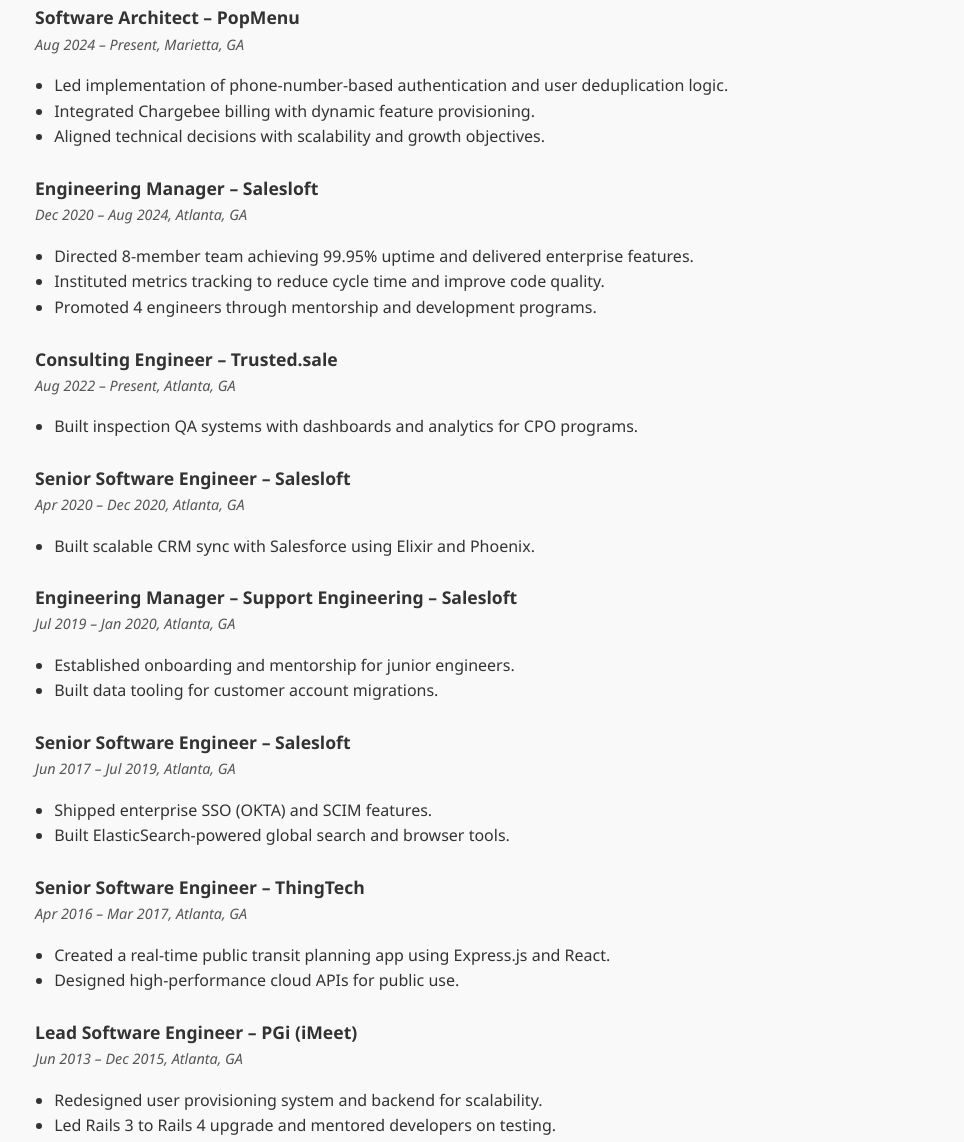
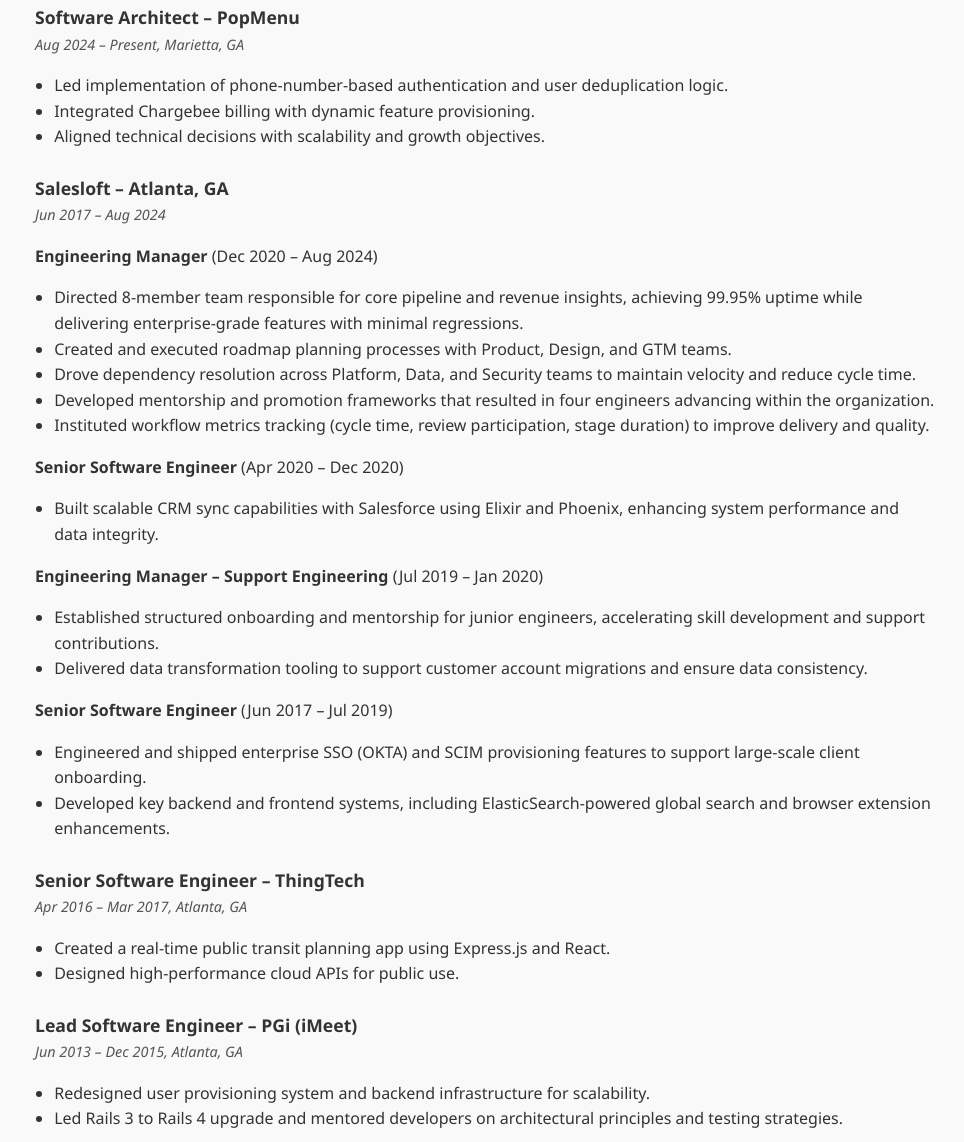
Before and after one commit to mikeodell77/mikeodell77.github.io, a plain HTML site: page index.html in a window 1280 px wide. Shown: the part 660-1802 px from the top of the page, without its empty margins (155-1119 px from the left). Drawn offline with Linux system fonts and the light colour scheme.

Commit message:
Update the salesloft section

```diff
--- a/index.html
+++ b/index.html
@@ -92,44 +92,32 @@
       </ul>
     </div>
     <div class="job">
-      <h3>Engineering Manager – Salesloft</h3>
-      <span>Dec 2020 – Aug 2024, Atlanta, GA</span>
-      <ul>
-        <li>Directed 8-member team achieving 99.95% uptime and delivered enterprise features.</li>
-        <li>Instituted metrics tracking to reduce cycle time and improve code quality.</li>
-        <li>Promoted 4 engineers through mentorship and development programs.</li>
-      </ul>
-    </div>
-    <div class="job">
-      <h3>Consulting Engineer – Trusted.sale</h3>
-      <span>Aug 2022 – Present, Atlanta, GA</span>
-      <ul>
-        <li>Built inspection QA systems with dashboards and analytics for CPO programs.</li>
-      </ul>
-    </div>
-
-    <div class="job">
-      <h3>Senior Software Engineer – Salesloft</h3>
-      <span>Apr 2020 – Dec 2020, Atlanta, GA</span>
-      <ul>
-        <li>Built scalable CRM sync with Salesforce using Elixir and Phoenix.</li>
-      </ul>
-    </div>
-    <div class="job">
-      <h3>Engineering Manager – Support Engineering – Salesloft</h3>
-      <span>Jul 2019 – Jan 2020, Atlanta, GA</span>
-      <ul>
-        <li>Established onboarding and mentorship for junior engineers.</li>
-        <li>Built data tooling for customer account migrations.</li>
-      </ul>
-    </div>
-    <div class="job">
-      <h3>Senior Software Engineer – Salesloft</h3>
-      <span>Jun 2017 – Jul 2019, Atlanta, GA</span>
-      <ul>
-        <li>Shipped enterprise SSO (OKTA) and SCIM features.</li>
-        <li>Built ElasticSearch-powered global search and browser tools.</li>
-      </ul>
+      <h3>Salesloft – Atlanta, GA</h3>
+      <span>Jun 2017 – Aug 2024</span>
+      <div style="margin-top: 0.5rem;">
+        <p><strong>Engineering Manager</strong> (Dec 2020 – Aug 2024)</p>
+        <ul>
+          <li>Directed 8-member team responsible for core pipeline and revenue insights, achieving 99.95% uptime while delivering enterprise-grade features with minimal regressions.</li>
+          <li>Created and executed roadmap planning processes with Product, Design, and GTM teams.</li>
+          <li>Drove dependency resolution across Platform, Data, and Security teams to maintain velocity and reduce cycle time.</li>
+          <li>Developed mentorship and promotion frameworks that resulted in four engineers advancing within the organization.</li>
+          <li>Instituted workflow metrics tracking (cycle time, review participation, stage duration) to improve delivery and quality.</li>
+        </ul>
+        <p><strong>Senior Software Engineer</strong> (Apr 2020 – Dec 2020)</p>
+        <ul>
+          <li>Built scalable CRM sync capabilities with Salesforce using Elixir and Phoenix, enhancing system performance and data integrity.</li>
+        </ul>
+        <p><strong>Engineering Manager – Support Engineering</strong> (Jul 2019 – Jan 2020)</p>
+        <ul>
+          <li>Established structured onboarding and mentorship for junior engineers, accelerating skill development and support contributions.</li>
+          <li>Delivered data transformation tooling to support customer account migrations and ensure data consistency.</li>
+        </ul>
+        <p><strong>Senior Software Engineer</strong> (Jun 2017 – Jul 2019)</p>
+        <ul>
+          <li>Engineered and shipped enterprise SSO (OKTA) and SCIM provisioning features to support large-scale client onboarding.</li>
+          <li>Developed key backend and frontend systems, including ElasticSearch-powered global search and browser extension enhancements.</li>
+        </ul>
+      </div>
     </div>
     <div class="job">
       <h3>Senior Software Engineer – ThingTech</h3>
@@ -143,8 +131,15 @@
       <h3>Lead Software Engineer – PGi (iMeet)</h3>
       <span>Jun 2013 – Dec 2015, Atlanta, GA</span>
       <ul>
-        <li>Redesigned user provisioning system and backend for scalability.</li>
-        <li>Led Rails 3 to Rails 4 upgrade and mentored developers on testing.</li>
+        <li>Redesigned user provisioning system and backend infrastructure for scalability.</li>
+        <li>Led Rails 3 to Rails 4 upgrade and mentored developers on architectural principles and testing strategies.</li>
+      </ul>
+    </div>
+    <div class="job">
+      <h3>Consulting Engineer – Trusted.sale</h3>
+      <span>Aug 2022 – Present, Atlanta, GA</span>
+      <ul>
+        <li>Built inspection and QA systems for CPO programs, including dashboards, analytics, and reporting tools to enhance transparency and accuracy.</li>
       </ul>
     </div>
     </section>
```
